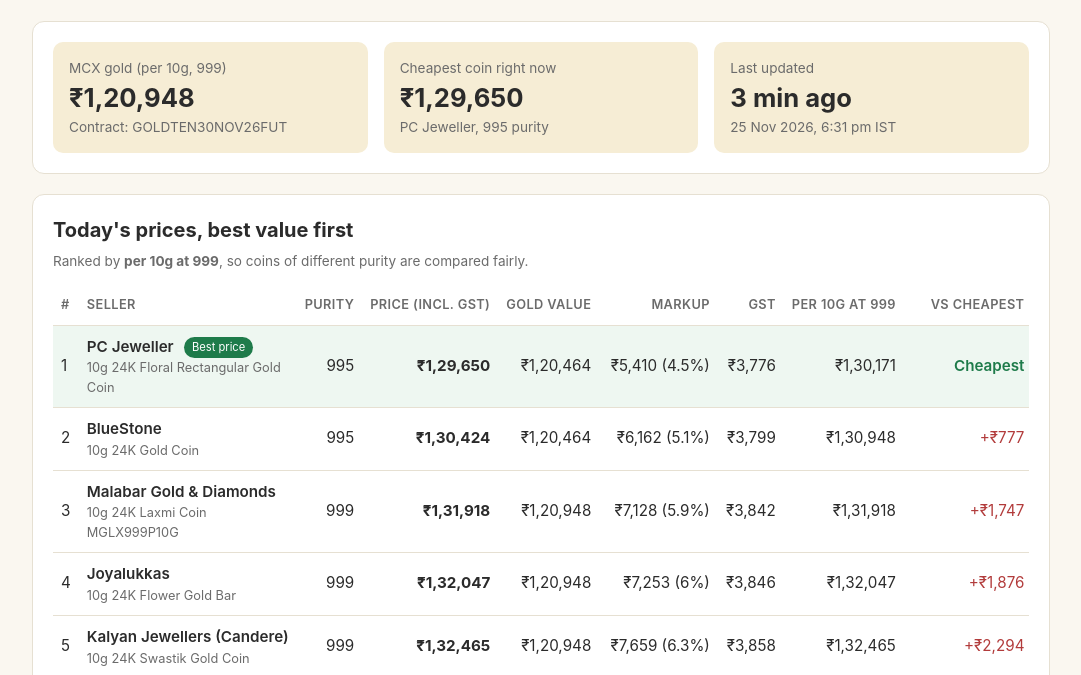
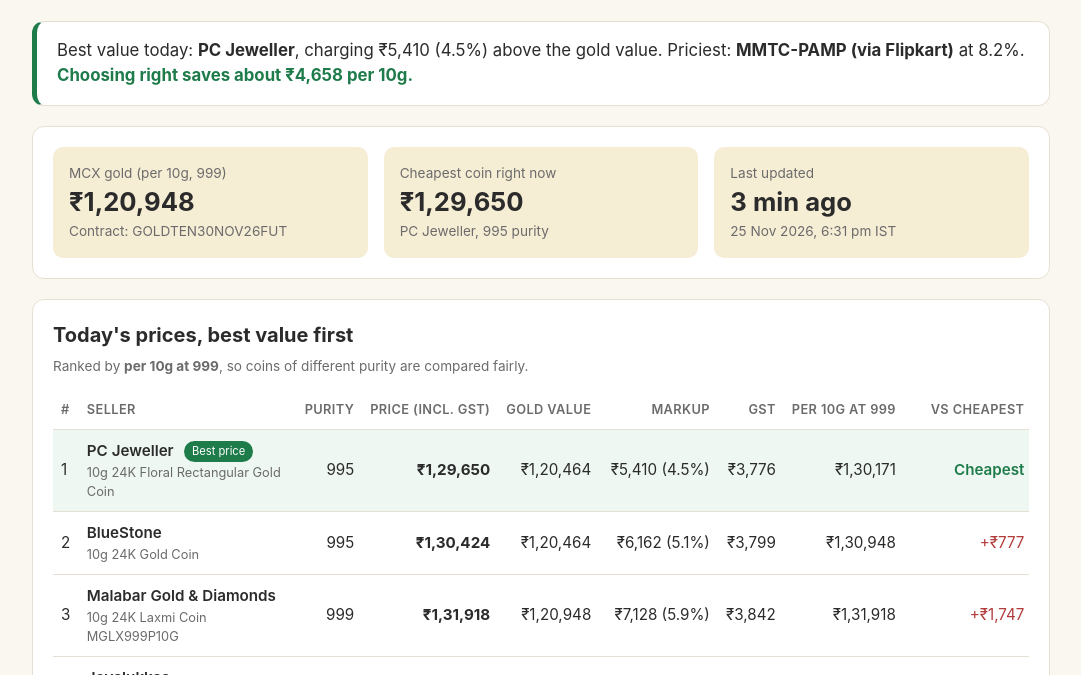
Before and after one commit to ishurunda12-wq/gold-tracker, a plain HTML site: page index.html in a window 1280 px wide. Shown: the part 98-773 px from the top of the page, without its empty margins (99-1180 px from the left). Drawn offline with nearby package versions, Linux system fonts and the light colour scheme.

Commit message:
Add one-line summary

```diff
--- a/index.html
+++ b/index.html
@@ -79,6 +79,11 @@
     footer a { color: var(--gold); }
     #error { display: none; }
 
+    /* ---------- 5b. Headline summary ---------- */
+    .headline { background: var(--card); border: 1px solid var(--line); border-left: 5px solid var(--green); border-radius: 12px; padding: 16px 20px; margin-bottom: 20px; font-size: 1.05rem; }
+    .headline:empty { display: none; }
+    .headline .save { color: var(--green); font-weight: 700; }
+
     /* ---------- 6. Old prices (Step 12) ---------- */
     .stat.old { background: #fde9cf; }
     .stat.old .small { color: #9a5b00; font-weight: 600; }
@@ -91,6 +96,9 @@
 
   <h1>India Gold Price Tracker</h1>
   <p class="sub">10 gram 24K gold coins from Indian jewellers, compared against the live MCX gold price.</p>
+
+  <!-- One-line answer for people in a hurry -->
+  <div class="headline" id="headline"></div>
 
   <!-- Shown only if the data files cannot be loaded -->
   <div id="error" class="card warn"></div>
@@ -236,6 +244,16 @@ async function loadPrices() {
     const c = data.sellers[0]; // already sorted cheapest first by scraper.py
     document.getElementById("cheapest-price").textContent = rupees(c.final_price);
     document.getElementById("cheapest-seller").textContent = c.seller + ", " + c.purity + " purity";
+  }
+
+  // --- One-line summary ---
+  if (data.sellers.length > 1) {
+    const best = data.sellers[0];
+    const worst = data.sellers.reduce((a, b) => (b.per_10g_999 > a.per_10g_999 ? b : a));
+    document.getElementById("headline").innerHTML =
+      `Best value today: <b>${best.seller}</b>, charging ${rupees(best.markup)} (${best.markup_pct}%) above the gold value. ` +
+      `Priciest: <b>${worst.seller}</b> at ${worst.markup_pct}%. ` +
+      `<span class="save">Choosing right saves about ${rupees(worst.vs_lowest)} per 10g.</span>`;
   }
 
   // --- Table rows ---
```
Also changed, not shown: Claude outputs/t3.png (added).
